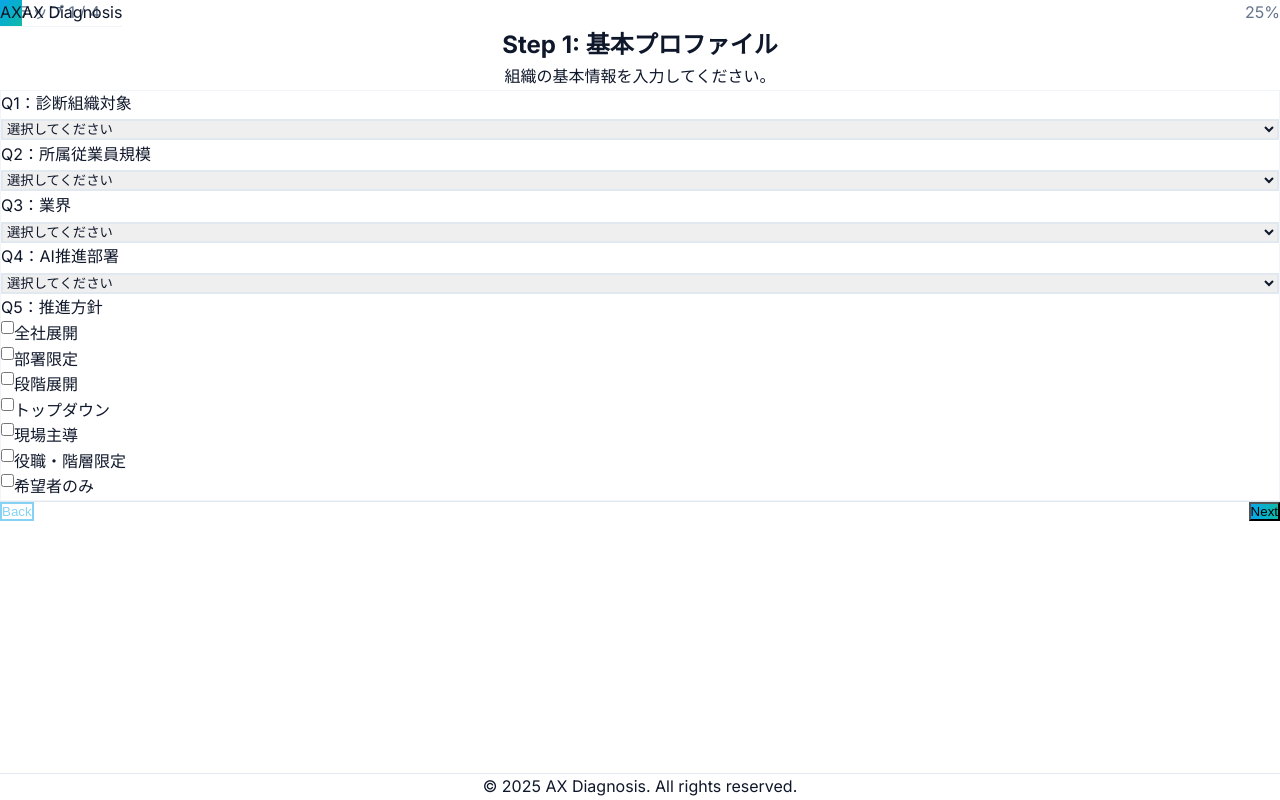
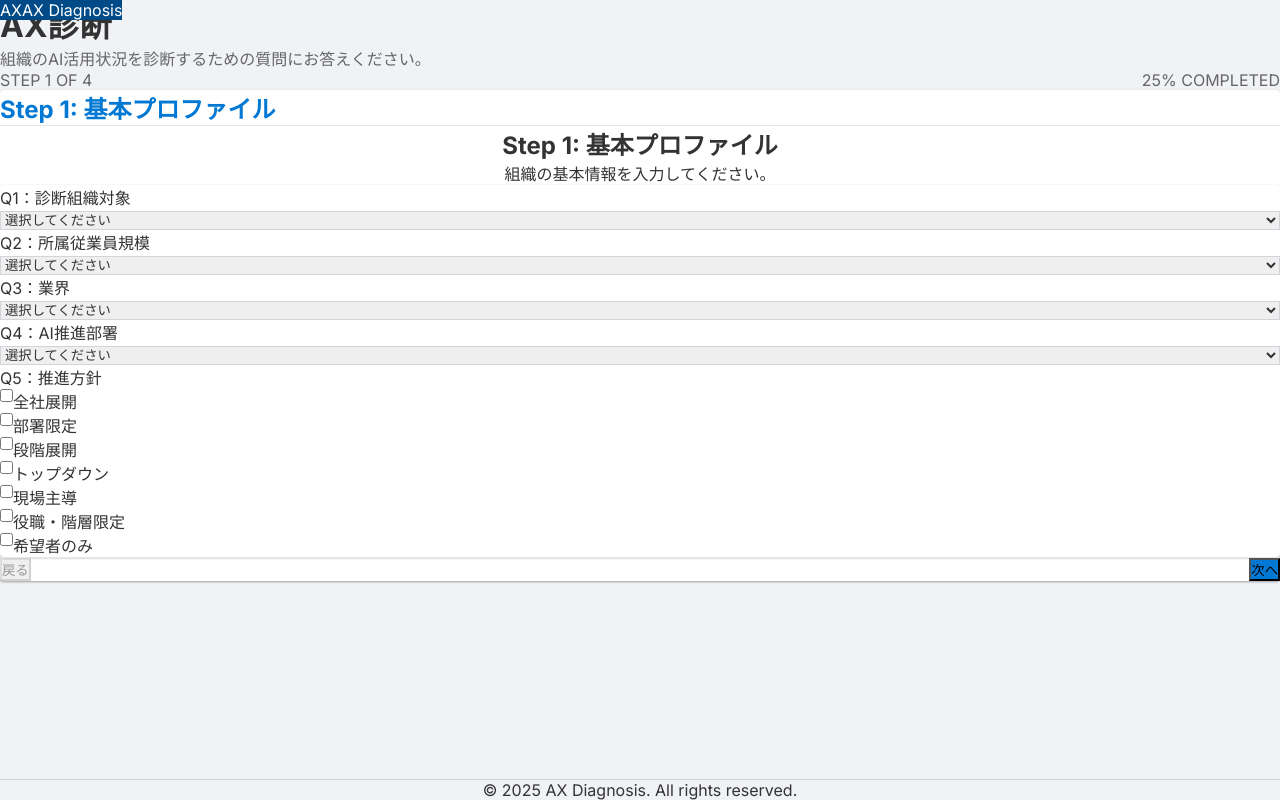
Before and after one commit to arousal-takuya/ax-diagnosis, a Next.js app: page /diagnosis in a window 1280 px wide. Built offline with nearby package versions, Linux system fonts and the light colour scheme.

Commit message:
feat: Dashboard design overhaul
- Implemented 'Financials Dashboard' style (Navy/Grey/White)
- Redesigned Header, MainLayout, and UI components
- Updated Wizard and Result Page with dashboard layout
- Fixed build error in Wizard.tsx

```diff
--- a/src/app/globals.css
+++ b/src/app/globals.css
@@ -3,43 +3,40 @@
 @tailwind utilities;
 
 :root {
-  /* Clean Tech Premium - Light Mode */
-  --background: #FFFFFF;
-  --background-subtle: #F8FAFC;
-  --foreground: #0F172A;
-  --foreground-muted: #64748B;
+  /* Professional Dashboard Theme */
+  --background: #F0F2F5;
+  /* Light Grey Blue */
+  --header-bg: #004B87;
+  /* Deep Navy Blue */
+  --header-text: #FFFFFF;
 
-  --primary: #0EA5E9;
-  /* Sky 500 */
-  --primary-hover: #0284C7;
-  /* Sky 600 */
-  --primary-light: #7DD3FC;
-  /* Sky 300 */
+  --foreground: #333333;
+  /* Dark Grey */
+  --foreground-muted: #666666;
+  /* Medium Grey */
 
-  --accent: #14B8A6;
-  /* Teal 500 */
-  --accent-light: #5EEAD4;
-  /* Teal 300 */
+  --primary: #0078D4;
+  /* Corporate Blue */
+  --primary-hover: #005A9E;
+  --primary-light: #DEECF9;
+
+  --secondary: #50E6FF;
+  /* Cyan Accent */
 
   --surface: #FFFFFF;
-  --surface-hover: #F1F5F9;
-  --border: #E2E8F0;
-  --border-light: #F1F5F9;
+  --border: #D1D5DB;
+  /* Gray 300 */
+  --border-light: #E5E7EB;
+  /* Gray 200 */
 
-  --shadow-sm: 0 1px 2px 0 rgba(14, 165, 233, 0.05);
-  --shadow-md: 0 4px 6px -1px rgba(14, 165, 233, 0.1), 0 2px 4px -1px rgba(14, 165, 233, 0.06);
-  --shadow-lg: 0 10px 15px -3px rgba(14, 165, 233, 0.1), 0 4px 6px -2px rgba(14, 165, 233, 0.05);
-  --shadow-xl: 0 20px 25px -5px rgba(14, 165, 233, 0.1), 0 10px 10px -5px rgba(14, 165, 233, 0.04);
+  --shadow-card: 0 1px 3px rgba(0, 0, 0, 0.12), 0 1px 2px rgba(0, 0, 0, 0.24);
+  --shadow-hover: 0 3px 6px rgba(0, 0, 0, 0.16), 0 3px 6px rgba(0, 0, 0, 0.23);
 
-  --success: #10B981;
-  --warning: #F59E0B;
-  --error: #EF4444;
+  --success: #107C10;
+  --warning: #FFB900;
+  --error: #D13438;
 
-  --font-sans: 'Inter', -apple-system, BlinkMacSystemFont, sans-serif;
-
-  --transition-fast: 150ms cubic-bezier(0.4, 0, 0.2, 1);
-  --transition-base: 200ms cubic-bezier(0.4, 0, 0.2, 1);
-  --transition-slow: 300ms cubic-bezier(0.4, 0, 0.2, 1);
+  --font-sans: 'Segoe UI', 'Inter', -apple-system, BlinkMacSystemFont, sans-serif;
 }
 
 * {
@@ -52,146 +49,46 @@ html,
 body {
   max-width: 100vw;
   overflow-x: hidden;
-  background: linear-gradient(to bottom, #FFFFFF 0%, #F8FAFC 100%);
+  background-color: var(--background);
   color: var(--foreground);
   font-family: var(--font-sans);
   -webkit-font-smoothing: antialiased;
   -moz-osx-font-smoothing: grayscale;
-  line-height: 1.6;
 }
 
 body {
   min-height: 100vh;
 }
 
-/* Subtle animated background orbs */
-.bg-orb {
-  position: fixed;
-  border-radius: 50%;
-  filter: blur(120px);
-  z-index: -1;
-  opacity: 0.08;
-  animation: float-slow 30s infinite ease-in-out;
-  pointer-events: none;
+/* Dashboard Card Style */
+.dashboard-card {
+  background: var(--surface);
+  border-radius: 4px;
+  box-shadow: var(--shadow-card);
+  transition: box-shadow 0.2s ease;
 }
 
-.bg-orb-1 {
-  top: -20%;
-  left: -15%;
-  width: 70vw;
-  height: 70vw;
-  background: linear-gradient(135deg, #0EA5E9 0%, #14B8A6 100%);
-  animation-delay: 0s;
-}
-
-.bg-orb-2 {
-  bottom: -20%;
-  right: -15%;
-  width: 60vw;
-  height: 60vw;
-  background: linear-gradient(135deg, #14B8A6 0%, #06B6D4 100%);
-  animation-delay: -15s;
-}
-
-@keyframes float-slow {
-
-  0%,
-  100% {
-    transform: translate(0, 0) scale(1);
-  }
-
-  33% {
-    transform: translate(50px, -80px) scale(1.05);
-  }
-
-  66% {
-    transform: translate(-40px, 40px) scale(0.95);
-  }
-}
-
-/* Premium Glassmorphism */
-.glass-panel {
-  background: rgba(255, 255, 255, 0.9);
-  backdrop-filter: blur(20px);
-  -webkit-backdrop-filter: blur(20px);
-  border: 1px solid var(--border-light);
-  box-shadow: var(--shadow-md);
-}
-
-.glass-panel-hover {
-  transition: all var(--transition-base);
-}
-
-.glass-panel-hover:hover {
-  background: rgba(255, 255, 255, 0.95);
-  border-color: var(--border);
-  box-shadow: var(--shadow-lg);
-  transform: translateY(-2px);
-}
-
-/* Smooth Animations */
-@keyframes fadeIn {
-  from {
-    opacity: 0;
-    transform: translateY(20px);
-  }
-
-  to {
-    opacity: 1;
-    transform: translateY(0);
-  }
-}
-
-@keyframes slideIn {
-  from {
-    opacity: 0;
-    transform: translateX(-20px);
-  }
-
-  to {
-    opacity: 1;
-    transform: translateX(0);
-  }
-}
-
-@keyframes shimmer {
-  0% {
-    transform: translateX(-100%);
-  }
-
-  100% {
-    transform: translateX(100%);
-  }
-}
-
-.animate-fade-in {
-  animation: fadeIn 0.6s cubic-bezier(0.4, 0, 0.2, 1) forwards;
-}
-
-.animate-slide-in {
-  animation: slideIn 0.5s cubic-bezier(0.4, 0, 0.2, 1) forwards;
-}
-
-.animate-shimmer {
-  animation: shimmer 2s infinite;
+.dashboard-card:hover {
+  box-shadow: var(--shadow-hover);
 }
 
 /* Custom Scrollbar */
 ::-webkit-scrollbar {
-  width: 10px;
+  width: 8px;
+  height: 8px;
 }
 
 ::-webkit-scrollbar-track {
-  background: var(--background-subtle);
+  background: #f1f1f1;
 }
 
 ::-webkit-scrollbar-thumb {
-  background: linear-gradient(to bottom, var(--primary), var(--accent));
-  border-radius: 5px;
+  background: #c1c1c1;
+  border-radius: 4px;
 }
 
 ::-webkit-scrollbar-thumb:hover {
-  background: linear-gradient(to bottom, var(--primary-hover), var(--accent));
+  background: #a8a8a8;
 }
 
 a {
@@ -200,9 +97,10 @@ a {
 }
 
 /* Utility Classes */
-.text-gradient {
-  background: linear-gradient(135deg, var(--primary) 0%, var(--accent) 100%);
-  -webkit-background-clip: text;
-  -webkit-text-fill-color: transparent;
-  background-clip: text;
+.text-primary {
+  color: var(--primary);
 }
+
+.bg-primary {
+  background-color: var(--primary);
+}
--- a/src/components/layout/Header.tsx
+++ b/src/components/layout/Header.tsx
@@ -2,22 +2,25 @@ import Link from 'next/link';
 
 export default function Header() {
     return (
-        <header className="fixed top-0 left-0 right-0 z-50 border-b border-[var(--border-light)] bg-white/80 backdrop-blur-xl">
-            <div className="mx-auto flex h-16 max-w-7xl items-center justify-between px-4 sm:px-6 lg:px-8">
-                <Link href="/" className="flex items-center gap-3 group">
-                    <div className="flex h-10 w-10 items-center justify-center rounded-xl bg-gradient-to-br from-[var(--primary)] to-[var(--accent)] font-bold text-white text-lg shadow-lg shadow-sky-500/20 group-hover:scale-105 transition-transform duration-200">
+        <header className="fixed top-0 left-0 right-0 z-50 h-14 bg-[var(--header-bg)] text-[var(--header-text)] shadow-md">
+            <div className="mx-auto flex h-full max-w-[1400px] items-center justify-between px-4 sm:px-6 lg:px-8">
+                <Link href="/" className="flex items-center gap-3 hover:opacity-90 transition-opacity">
+                    <div className="flex h-8 w-8 items-center justify-center rounded bg-white/10 font-bold text-white text-sm">
                         AX
                     </div>
-                    <span className="text-xl font-bold tracking-tight text-[var(--foreground)]">
+                    <span className="text-lg font-semibold tracking-tight">
                         AX Diagnosis
                     </span>
                 </Link>
-                <nav className="hidden md:flex items-center gap-8">
-                    <Link href="/" className="text-sm font-semibold text-[var(--foreground-muted)] hover:text-[var(--primary)] transition-colors duration-200">
-                        ホーム
+                <nav className="hidden md:flex items-center gap-1">
+                    <Link href="/" className="px-4 py-2 text-sm font-medium text-white/90 hover:bg-white/10 hover:text-white transition-colors">
+                        ダッシュボード
                     </Link>
-                    <Link href="/about" className="text-sm font-semibold text-[var(--foreground-muted)] hover:text-[var(--primary)] transition-colors duration-200">
-                        詳細
+                    <Link href="/diagnosis" className="px-4 py-2 text-sm font-medium text-white/90 hover:bg-white/10 hover:text-white transition-colors">
+                        診断開始
+                    </Link>
+                    <Link href="/about" className="px-4 py-2 text-sm font-medium text-white/90 hover:bg-white/10 hover:text-white transition-colors">
+                        設定
                     </Link>
                 </nav>
             </div>
--- a/src/components/layout/MainLayout.tsx
+++ b/src/components/layout/MainLayout.tsx
@@ -1,3 +1,4 @@
+import React from 'react';
 import Header from './Header';
 import Footer from './Footer';
 
@@ -9,8 +10,8 @@ export default function MainLayout({ children }: MainLayoutProps) {
     return (
         <div className="flex min-h-screen flex-col bg-[var(--background)]">
             <Header />
-            <main className="flex-1 pt-20 pb-12 px-4 sm:px-6 lg:px-8">
-                <div className="mx-auto max-w-5xl w-full">
+            <main className="flex-grow pt-14">
+                <div className="mx-auto max-w-[1400px] p-4 sm:p-6 lg:p-8">
                     {children}
                 </div>
             </main>
--- a/src/components/ui/Button.tsx
+++ b/src/components/ui/Button.tsx
@@ -14,19 +14,19 @@ export default function Button({
     fullWidth = false,
     ...props
 }: ButtonProps) {
-    const baseStyles = "inline-flex items-center justify-center rounded-xl font-semibold transition-all duration-200 focus:outline-none focus:ring-2 focus:ring-offset-2 focus:ring-[var(--primary)] disabled:opacity-50 disabled:cursor-not-allowed active:scale-[0.98]";
+    const baseStyles = "inline-flex items-center justify-center rounded font-medium transition-colors focus:outline-none focus:ring-2 focus:ring-offset-1 focus:ring-[var(--primary)] disabled:opacity-50 disabled:cursor-not-allowed";
 
     const variants = {
-        primary: "bg-gradient-to-r from-[var(--primary)] to-[var(--accent)] text-white hover:shadow-lg hover:shadow-sky-500/30 hover:-translate-y-0.5",
-        secondary: "bg-[var(--surface-hover)] text-[var(--foreground)] hover:bg-[var(--border)] border border-[var(--border)]",
-        outline: "border-2 border-[var(--primary)] bg-transparent hover:bg-[var(--primary)] hover:text-white text-[var(--primary)]",
-        ghost: "bg-transparent hover:bg-[var(--surface-hover)] text-[var(--foreground)]",
+        primary: "bg-[var(--primary)] text-white hover:bg-[var(--primary-hover)] shadow-sm",
+        secondary: "bg-[#E0E0E0] text-[#333333] hover:bg-[#D0D0D0]",
+        outline: "border border-[var(--primary)] bg-transparent text-[var(--primary)] hover:bg-[var(--primary-light)]",
+        ghost: "bg-transparent hover:bg-[var(--border-light)] text-[var(--foreground)]",
     };
 
     const sizes = {
-        sm: "h-9 px-4 text-sm",
-        md: "h-11 px-6 text-base",
-        lg: "h-14 px-8 text-lg",
+        sm: "h-8 px-3 text-xs",
+        md: "h-10 px-4 text-sm",
+        lg: "h-12 px-6 text-base",
     };
 
     const width = fullWidth ? "w-full" : "";
--- a/src/components/ui/Card.tsx
+++ b/src/components/ui/Card.tsx
@@ -9,14 +9,14 @@ interface CardProps {
 }
 
 export default function Card({ children, className = '', title, description, hover = false }: CardProps) {
-    const hoverClass = hover ? 'hover:shadow-xl hover:shadow-sky-500/10 hover:-translate-y-1 transition-all duration-200' : '';
+    const hoverClass = hover ? 'hover:shadow-md transition-shadow duration-200' : '';
 
     return (
-        <div className={`bg-white rounded-2xl p-8 border border-[var(--border-light)] shadow-md ${hoverClass} ${className}`}>
+        <div className={`dashboard-card bg-white p-6 ${hoverClass} ${className}`}>
             {(title || description) && (
-                <div className="mb-6">
-                    {title && <h3 className="text-2xl font-bold text-[var(--foreground)] mb-2">{title}</h3>}
-                    {description && <p className="text-[var(--foreground-muted)]">{description}</p>}
+                <div className="mb-4 border-b border-[var(--border-light)] pb-3">
+                    {title && <h3 className="text-lg font-bold text-[var(--primary)]">{title}</h3>}
+                    {description && <p className="text-sm text-[var(--foreground-muted)] mt-1">{description}</p>}
                 </div>
             )}
             {children}
--- a/src/components/ui/Input.tsx
+++ b/src/components/ui/Input.tsx
@@ -11,17 +11,17 @@ export default function Input({ label, error, className = '', id, ...props }: In
     return (
         <div className="w-full">
             {label && (
-                <label htmlFor={inputId} className="mb-2 block text-sm font-semibold text-[var(--foreground)]">
+                <label htmlFor={inputId} className="mb-1 block text-sm font-semibold text-[var(--foreground)]">
                     {label}
                 </label>
             )}
             <input
                 id={inputId}
-                className={`w-full rounded-xl border-2 border-[var(--border)] bg-white px-4 py-3 text-base text-[var(--foreground)] placeholder-[var(--foreground-muted)] transition-all duration-200 focus:border-[var(--primary)] focus:outline-none focus:ring-4 focus:ring-[var(--primary)]/10 disabled:cursor-not-allowed disabled:opacity-50 ${error ? 'border-[var(--error)] focus:border-[var(--error)] focus:ring-[var(--error)]/10' : ''
+                className={`w-full rounded border border-[var(--border)] bg-white px-3 py-2 text-sm text-[var(--foreground)] placeholder-gray-400 transition-colors focus:border-[var(--primary)] focus:outline-none focus:ring-1 focus:ring-[var(--primary)] disabled:bg-gray-100 disabled:cursor-not-allowed ${error ? 'border-[var(--error)] focus:border-[var(--error)] focus:ring-[var(--error)]' : ''
                     } ${className}`}
                 {...props}
             />
-            {error && <p className="mt-2 text-sm text-[var(--error)]">{error}</p>}
+            {error && <p className="mt-1 text-xs text-[var(--error)]">{error}</p>}
         </div>
     );
 }
--- a/src/components/ui/ProgressBar.tsx
+++ b/src/components/ui/ProgressBar.tsx
@@ -10,17 +10,15 @@ export default function ProgressBar({ currentStep, totalSteps }: ProgressBarProp
 
     return (
         <div className="w-full">
-            <div className="mb-3 flex justify-between text-sm font-semibold text-[var(--foreground-muted)]">
-                <span>ステップ {currentStep} / {totalSteps}</span>
-                <span>{Math.round(progress)}%</span>
+            <div className="mb-2 flex justify-between text-xs font-semibold text-[var(--foreground-muted)] uppercase tracking-wider">
+                <span>Step {currentStep} of {totalSteps}</span>
+                <span>{Math.round(progress)}% Completed</span>
             </div>
-            <div className="h-3 w-full overflow-hidden rounded-full bg-[var(--border-light)]">
+            <div className="h-2 w-full overflow-hidden bg-[var(--border-light)]">
                 <div
-                    className="h-full rounded-full bg-gradient-to-r from-[var(--primary)] to-[var(--accent)] transition-all duration-500 ease-out shadow-lg shadow-sky-500/40 relative overflow-hidden"
+                    className="h-full bg-[var(--primary)] transition-all duration-300 ease-out"
                     style={{ width: `${progress}%` }}
-                >
-                    <div className="absolute inset-0 bg-gradient-to-r from-transparent via-white/30 to-transparent animate-shimmer" />
-                </div>
+                />
             </div>
         </div>
     );
--- a/src/components/ui/Select.tsx
+++ b/src/components/ui/Select.tsx
@@ -26,13 +26,13 @@ export default function Select({
     return (
         <div className="w-full">
             {label && (
-                <label htmlFor={selectId} className="mb-2 block text-sm font-semibold text-[var(--foreground)]">
+                <label htmlFor={selectId} className="mb-1 block text-sm font-semibold text-[var(--foreground)]">
                     {label}
                 </label>
             )}
             <select
                 id={selectId}
-                className={`w-full rounded-xl border-2 border-[var(--border)] bg-white px-4 py-3 text-base text-[var(--foreground)] transition-all duration-200 focus:border-[var(--primary)] focus:outline-none focus:ring-4 focus:ring-[var(--primary)]/10 disabled:cursor-not-allowed disabled:opacity-50 ${error ? 'border-[var(--error)] focus:border-[var(--error)] focus:ring-[var(--error)]/10' : ''
+                className={`w-full rounded border border-[var(--border)] bg-white px-3 py-2 text-sm text-[var(--foreground)] transition-colors focus:border-[var(--primary)] focus:outline-none focus:ring-1 focus:ring-[var(--primary)] disabled:bg-gray-100 disabled:cursor-not-allowed ${error ? 'border-[var(--error)] focus:border-[var(--error)] focus:ring-[var(--error)]' : ''
                     } ${className}`}
                 {...props}
             >
@@ -43,7 +43,7 @@ export default function Select({
                     </option>
                 ))}
             </select>
-            {error && <p className="mt-2 text-sm text-[var(--error)]">{error}</p>}
+            {error && <p className="mt-1 text-xs text-[var(--error)]">{error}</p>}
         </div>
     );
 }
--- a/src/components/wizard/Wizard.tsx
+++ b/src/components/wizard/Wizard.tsx
@@ -1,83 +1,105 @@
 "use client";
 
-import React, { useState } from 'react';
-import { DiagnosisData, initialDiagnosisData } from '@/types/diagnosis';
+import React, { useState, useEffect } from 'react';
+import Card from '@/components/ui/Card';
+import Button from '@/components/ui/Button';
 import ProgressBar from '@/components/ui/ProgressBar';
-import Button from '@/components/ui/Button';
 import Step1Profile from '@/components/steps/Step1Profile';
 import Step2Status from '@/components/steps/Step2Status';
 import Step3Usage from '@/components/steps/Step3Usage';
 import Step4Goals from '@/components/steps/Step4Goals';
+import { DiagnosisData, initialDiagnosisData } from '@/types/diagnosis';
 import { useRouter } from 'next/navigation';
 
 export default function Wizard() {
     const router = useRouter();
     const [currentStep, setCurrentStep] = useState(1);
-    const [formData, setFormData] = useState<DiagnosisData>(initialDiagnosisData);
+    const [data, setData] = useState<DiagnosisData>(initialDiagnosisData);
+    const [isLoaded, setIsLoaded] = useState(false);
 
-    const totalSteps = 4;
+    useEffect(() => {
+        const storedData = localStorage.getItem('ax_diagnosis_data');
+        if (storedData) {
+            setData(JSON.parse(storedData));
+        }
+        setIsLoaded(true);
+    }, []);
 
-    const handleNext = () => {
-        if (currentStep < totalSteps) {
+    useEffect(() => {
+        if (isLoaded) {
+            localStorage.setItem('ax_diagnosis_data', JSON.stringify(data));
+        }
+    }, [data, isLoaded]);
+
+    const updateData = (newData: Partial<DiagnosisData>) => {
+        setData(prev => ({ ...prev, ...newData }));
+    };
+
+    const nextStep = () => {
+        if (currentStep < 4) {
             setCurrentStep(prev => prev + 1);
             window.scrollTo(0, 0);
         } else {
-            // Submit logic here
-            console.log('Form Data:', formData);
-            // Save to local storage or pass via query params (simplified for now)
-            localStorage.setItem('ax_diagnosis_result', JSON.stringify(formData));
+            // Finish
+            localStorage.setItem('ax_diagnosis_result', JSON.stringify(data));
             router.push('/diagnosis/result');
         }
     };
 
-    const handleBack = () => {
+    const prevStep = () => {
         if (currentStep > 1) {
             setCurrentStep(prev => prev - 1);
             window.scrollTo(0, 0);
         }
     };
 
-    const updateFormData = (data: Partial<DiagnosisData>) => {
-        setFormData(prev => ({ ...prev, ...data }));
-    };
-
-    const renderStep = () => {
-        switch (currentStep) {
-            case 1:
-                return <Step1Profile data={formData} updateData={updateFormData} />;
-            case 2:
-                return <Step2Status data={formData} updateData={updateFormData} />;
-            case 3:
-                return <Step3Usage data={formData} updateData={updateFormData} />;
-            case 4:
-                return <Step4Goals data={formData} updateData={updateFormData} />;
-            default:
-                return null;
-        }
-    };
+    if (!isLoaded) return null;
 
     return (
-        <div className="w-full max-w-3xl mx-auto">
+        <div className="mx-auto max-w-3xl">
             <div className="mb-8">
-                <ProgressBar currentStep={currentStep} totalSteps={totalSteps} />
+                <h1 className="text-2xl font-bold text-[var(--foreground)] mb-2">AX診断</h1>
+                <p className="text-[var(--foreground-muted)] mb-6">
+                    組織のAI活用状況を診断するための質問にお答えください。
+                </p>
+                <ProgressBar currentStep={currentStep} totalSteps={4} />
             </div>
 
-            <div className="mb-8 min-h-[400px]">
-                {renderStep()}
+            <Card className="mb-8">
+                <div className="mb-6">
+                    <h2 className="text-xl font-bold text-[var(--primary)] border-b border-[var(--border-light)] pb-2 mb-4">
+                        {currentStep === 1 && 'Step 1: 基本プロファイル'}
+                        {currentStep === 2 && 'Step 2: 導入状況・ガバナンス'}
+                        {currentStep === 3 && 'Step 3: 利用・浸透'}
+                        {currentStep === 4 && 'Step 4: 競合/目標'}
+                    </h2>
                 </div>
 
-            <div className="flex justify-between pt-6 border-t border-[var(--border)]">
+                <div className="space-y-6">
+                    {currentStep === 1 && <Step1Profile data={data} updateData={updateData} />}
+                    {currentStep === 2 && <Step2Status data={data} updateData={updateData} />}
+                    {currentStep === 3 && <Step3Usage data={data} updateData={updateData} />}
+                    {currentStep === 4 && <Step4Goals data={data} updateData={updateData} />}
+                </div>
+
+                <div className="mt-8 flex justify-between pt-6 border-t border-[var(--border-light)]">
                     <Button
-                    variant="outline"
-                    onClick={handleBack}
+                        variant="secondary"
+                        onClick={prevStep}
                         disabled={currentStep === 1}
+                        className="w-32"
                     >
-                    Back
+                        戻る
                     </Button>
-                <Button onClick={handleNext}>
-                    {currentStep === totalSteps ? 'Finish' : 'Next'}
+                    <Button
+                        variant="primary"
+                        onClick={nextStep}
+                        className="w-32"
+                    >
+                        {currentStep === 4 ? '診断完了' : '次へ'}
                     </Button>
                 </div>
+            </Card>
         </div>
     );
 }
```
Also changed, not shown: src/app/diagnosis/result/page.tsx (+109 -103 lines). Lines whose indentation alone changed are shown as unchanged.
